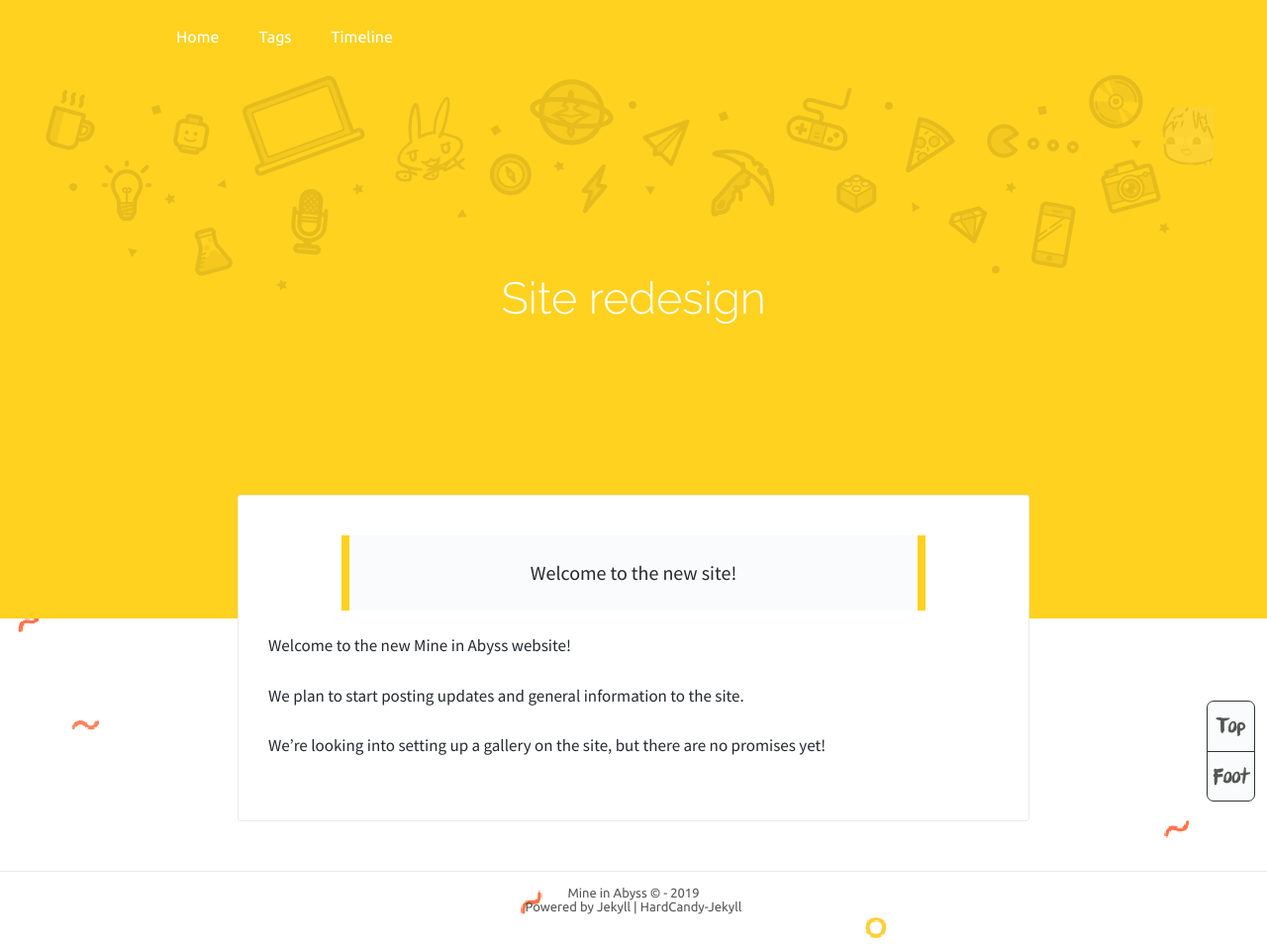
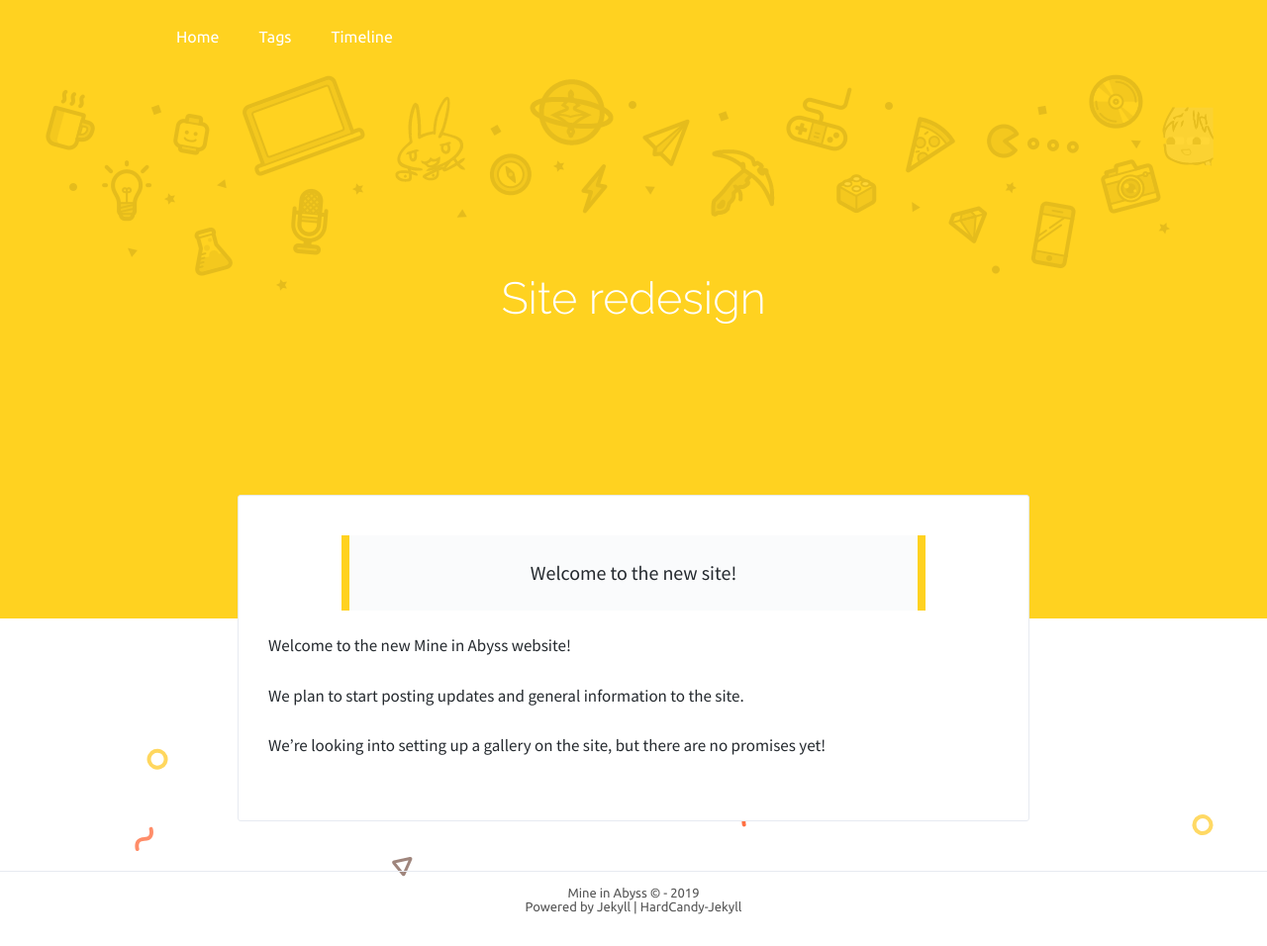
Before and after one commit to MineInAbyss/mineinabyss.github.io, a Jekyll site: the page built from _posts/2019-08-13-site-redesign.md, in a window 1280 px wide. Shown: the whole page at 99% size. Built offline with Jekyll 4.4.1, drawn with Linux system fonts in a browser that asks for light colours.

Commit message:
css tweaks for background svg + removed goto for now

```diff
--- a/_includes/goto.html
+++ b/_includes/goto.html
@@ -1,12 +1,12 @@
-<div class="bounceInRight animated go">
-  <a title="顶部切换页面" class="gototop" href="#htmlup" target="_self">
+<!--<div class="bounceInRight animated go">
+  <a title="To Top" class="gototop" href="#htmlup" target="_self">
     <div class="box" style="font-family:'ffad_matroregular';">
         Top
     </div>
   </a>
-  <a title="底部有{% if site.disqus %}disqus{% endif %}{% if site.livere %}livere{% endif %}{% if site.Gitment %}Gitment{% endif %}评论哦" class="gotobottom" href="#htmldown" target="_self">
+  <a title="To {% if site.disqus %}disqus{% endif %}{% if site.livere %}livere{% endif %}{% if site.Gitment %}Gitment{% endif %}bottom" class="gotobottom" href="#htmldown" target="_self">
     <div class="box" style="font-family:'ffad_matroregular';">
         Foot
     </div>
   </a>
-</div>
+</div>-->
--- a/assets/css/style.css
+++ b/assets/css/style.css
@@ -99,10 +99,10 @@ html, body, ul, li, div, header, nav, main, footer {
 
 html {
     background-image: url(/assets/bak.svg);
-    /*background-size: 100%;*/
+    background-repeat: no-repeat;
     background-position: center;
-    /*background-color: white;*/
-    font-family: Ubuntu;
+    background-position-y: 600px;
+    font-family: Ubuntu, sans-serif;
 }
 
 /*html::-webkit-scrollbar{
```
